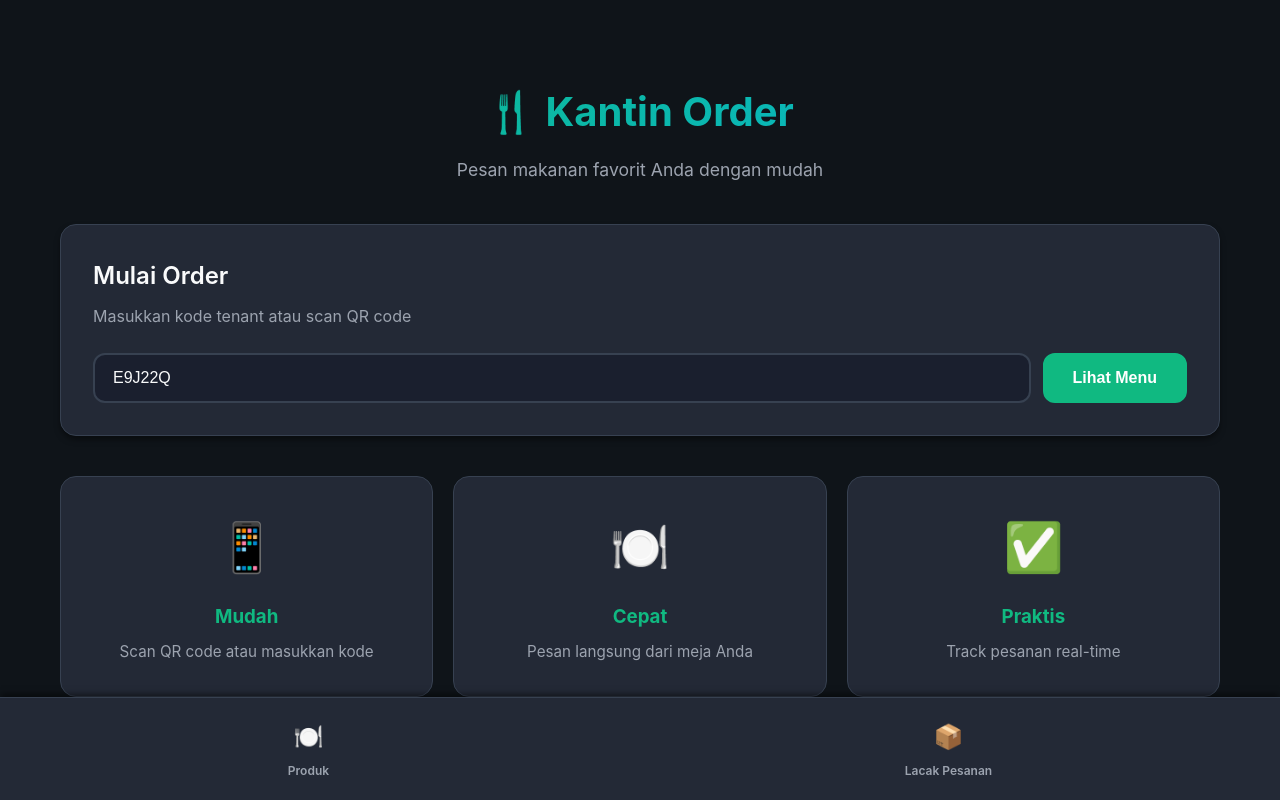
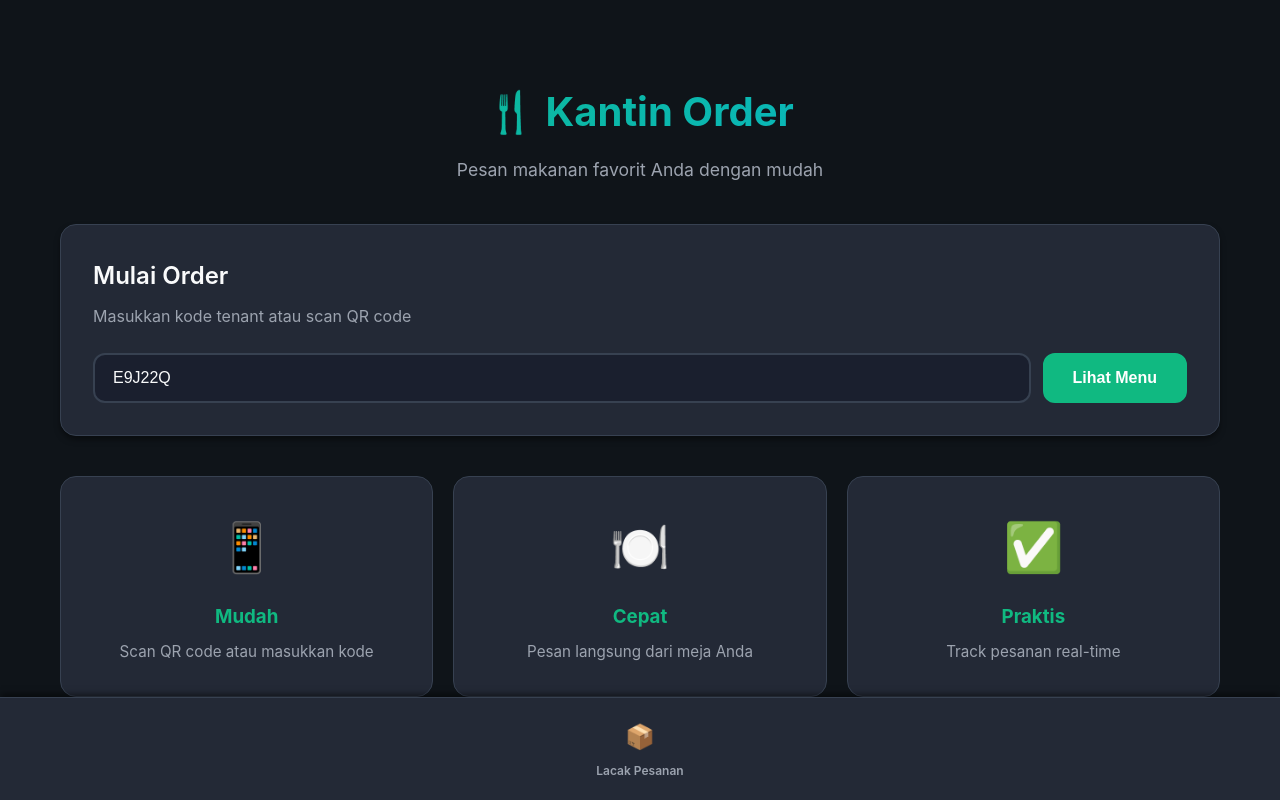
Before and after one commit to Ryota679/kantin-web-ordering, a plain HTML site: page index.html in a window 1280 px wide. Drawn offline with Linux system fonts and the light colour scheme; a script that the page names is missing.

Commit message:
refactor: Simplify index.html navbar to show only Track Order
- Removed 'Produk' menu from homepage navbar
- Avoid duplication since 'Lihat Menu' button serves the same purpose
- Keep only 'Lacak Pesanan' for cleaner UI

```diff
--- a/index.html
+++ b/index.html
@@ -1,11 +1,13 @@
 <!DOCTYPE html>
 <html lang="id">
+
 <head>
     <meta charset="UTF-8">
     <meta name="viewport" content="width=device-width, initial-scale=1.0">
     <title>Kantin Order - Pesan Online</title>
     <link rel="stylesheet" href="css/style.css">
 </head>
+
 <body>
     <div class="container">
         <div class="landing-header">
@@ -18,14 +20,8 @@
             <p>Masukkan kode tenant atau scan QR code</p>
 
             <div class="input-group">
-                <input
-                    type="text"
-                    id="tenantCode"
-                    placeholder="Contoh: Q8L2PH"
-                    value="E9J22Q"
-                    class="input-field"
-                    autocomplete="off"
-                >
+                <input type="text" id="tenantCode" placeholder="Contoh: Q8L2PH" value="E9J22Q" class="input-field"
+                    autocomplete="off">
                 <button onclick="goToMenu()" class="btn btn-primary">
                     Lihat Menu
                 </button>
@@ -55,10 +51,6 @@
 
     <!-- Bottom Navigation -->
     <nav class="bottom-nav">
-        <a href="menu.html?tenant=E9J22Q" class="nav-item">
-            <span class="nav-icon">🍽️</span>
-            <span class="nav-label">Produk</span>
-        </a>
         <a href="tracking.html" class="nav-item">
             <span class="nav-icon">📦</span>
             <span class="nav-label">Lacak Pesanan</span>
@@ -122,4 +114,5 @@
         }
     </script>
 </body>
+
 </html>
```
